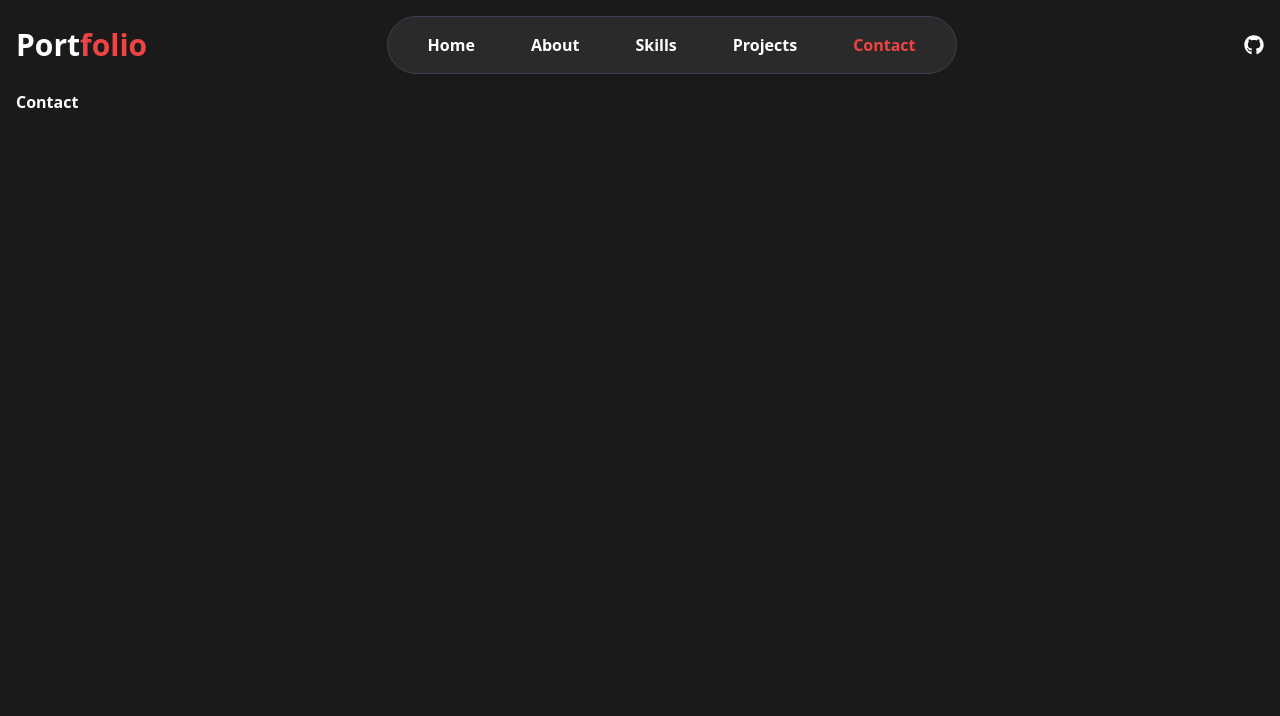
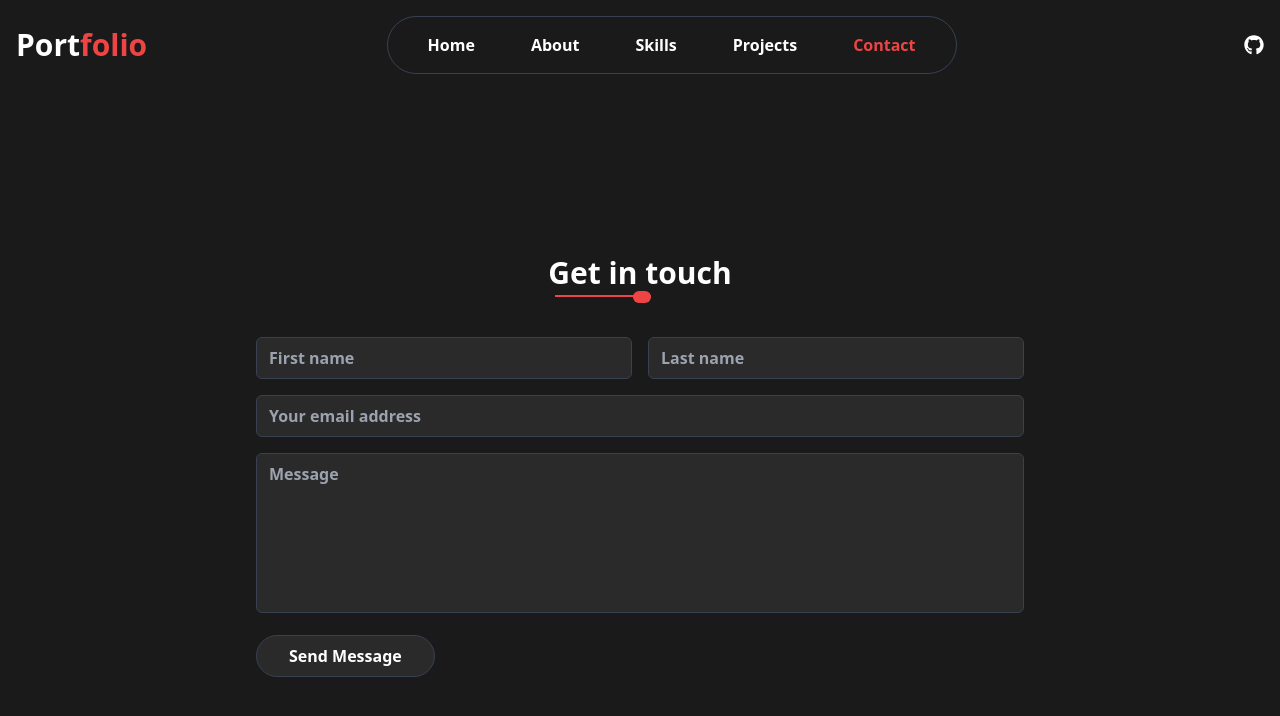
Before and after one commit to vivek3454/Portfolio, a React (Vite) app: page /contact in a window 1280 px wide. Shown: the top 716 px of the page. Built offline with nearby package versions, Linux system fonts and the light colour scheme; some icons are missing.

Commit message:
Added contact page

```diff
--- a/index.html
+++ b/index.html
@@ -2,7 +2,6 @@
 <html lang="en">
   <head>
     <meta charset="UTF-8" />
-    <link rel="icon" type="image/svg+xml" href="/vite.svg" />
     <meta name="viewport" content="width=device-width, initial-scale=1.0" />
     <title>Vivek | Portfolio</title>
   </head>
--- a/package.json
+++ b/package.json
@@ -10,8 +10,10 @@
     "preview": "vite preview"
   },
   "dependencies": {
+    "axios": "^1.5.1",
     "react": "^18.2.0",
     "react-dom": "^18.2.0",
+    "react-hot-toast": "^2.4.1",
     "react-icons": "^4.11.0",
     "react-router-dom": "^6.16.0",
     "react-type-animation": "^3.2.0"
--- a/src/App.jsx
+++ b/src/App.jsx
@@ -6,9 +6,11 @@ import About from "./pages/About";
 import Skills from "./pages/Skills";
 import Projects from "./pages/Projects";
 import Contact from "./pages/Contact";
+import { Toaster } from "react-hot-toast";
 
 const App = () => {
   return (
+    <>
       <BrowserRouter>
         <Navbar />
         <div className="container mx-auto px-4">
@@ -21,6 +23,11 @@ const App = () => {
           </Routes>
         </div>
       </BrowserRouter>
+      <Toaster
+        position="top-center"
+        reverseOrder={false}
+      />
+    </>
   );
 };
 
--- a/src/components/Navbar.jsx
+++ b/src/components/Navbar.jsx
@@ -2,6 +2,7 @@ import React, { useState } from "react";
 import { Link, useLocation } from "react-router-dom";
 import { FaGithub } from "react-icons/fa";
 import { MdMenu } from "react-icons/md";
+import { ImCross } from "react-icons/im";
 import { FaLinkedinIn } from "react-icons/fa6";
 
 const Navbar = () => {
@@ -12,17 +13,20 @@ const Navbar = () => {
         setIsMenuOpen(!isMenuOpen);
     };
     return (
-        <nav className="flex justify-between items-center py-4 sticky top-0 px-4 bg-[#1b1a1a] z-10">
+        <nav className="flex justify-between items-center max-w-7xl mx-auto p-4 sticky top-0 bg-[#1b1a1a] z-10">
             <div className="text-3xl font-extrabold flex-grow">
                 <Link to={"/"}>
                     Port<span className="text-red-500">folio</span>
                 </Link>
             </div>
             <div onClick={handleMenuOpenClose} className="lg:hidden inline">
+                {isMenuOpen?
+                <ImCross size={20} className="mr-1" />:
                 <MdMenu size={29} />
+            }
             </div>
-            <div className={`${isMenuOpen ? "flex" : "hidden"} transition-all duration-200 max-lg:bg-[#2a2a2a] absolute max-lg:py-4 lg:static top-[70px] max-lg:text-white right-0 transform lg:flex flex-col lg:flex-row lg:translate-x-0 flex-grow justify-between items-center`}>
-                <ul className="flex gap-4 lg:gap-14 bg-[#2a2a2a] lg:border border-gray-700 py-4 px-10 flex-col lg:flex-row rounded-none lg:rounded-full">
+            <div className={`${isMenuOpen ? "flex" : "hidden"} transition-all duration-200 max-lg:bg-[#1b1a1a] max-sm:w-full max-lg:shadow-md max-lg:shadow-black/50 absolute max-lg:py-4 lg:static top-[68px] max-lg:text-white right-0 transform lg:flex flex-col lg:flex-row lg:translate-x-0 flex-grow justify-between items-center`}>
+                <ul className="flex gap-4 lg:gap-14  lg:border border-gray-700 py-4 px-10 flex-col lg:flex-row rounded-none lg:rounded-full">
                     <Link
                         className={`hover:text-red-500 ${pathname === "/" ? "text-red-500" : "text-white"} transition-colors duration-200`}
                         to={"/"}
--- a/src/pages/About.jsx
+++ b/src/pages/About.jsx
@@ -9,8 +9,8 @@ const About = () => {
   return (
     <section className="py-10">
       <div className="flex flex-col items-center">
-        <h2 className="text-2xl text-center mb-1">About me</h2>
-        <div className="w-16 mr-12 h-[2px] bg-red-500 relative">
+        <h2 className="text-3xl text-center mb-1">About me</h2>
+        <div className="w-20 mr-[70px] h-[2px] bg-red-500 relative">
           <div className="bg-red-500 w-[18px] h-3 absolute -top-1 right-0 rounded-full"></div>
         </div>
       </div>
--- a/src/pages/Contact.jsx
+++ b/src/pages/Contact.jsx
@@ -1,8 +1,50 @@
-import React from "react";
+import axios from "axios";
+import React, { useState } from "react";
+import toast from "react-hot-toast";
 
 const Contact = () => {
+  const [userInfo, setUserInfo] = useState({ firstname: "", lastname: "", email: "", message: "" });
+
+  const handleOnChange = (e) => {
+    setUserInfo({ ...userInfo, [e.target.name]: e.target.value });
+  };
+
+  const handleOnSubmit = async (e) => {
+    e.preventDefault();
+    if (!userInfo.firstname || !userInfo.lastname || !userInfo.email || !userInfo.message) {
+      return toast.error("Please fill all fields");
+    }
+    toast.loading("Sending Message");
+    try {
+      await axios.post(import.meta.env.VITE_REACT_APP_BACKEND_URL, userInfo);
+      toast.dismiss();
+      toast.success("Message Sent Successfully!");
+      setUserInfo({ firstname: "", lastname: "", email: "", message: "" });
+    } catch (error) {
+      toast.dismiss();
+      toast.error(error.message);
+    }
+  };
   return (
-    <div>Contact</div>
+    <section className="py-10">
+      <div className="mt-6 flex flex-col gap-10 justify-center items-center h-[78vh]">
+        <div className="flex flex-col items-center">
+          <h2 className="text-3xl text-center mb-1">Get in touch</h2>
+          <div className="w-24 mr-[75px] h-[2px] bg-red-500 relative">
+            <div className="bg-red-500 w-[18px] h-3 absolute -top-1 right-0 rounded-full"></div>
+          </div>
+        </div>
+        <form onSubmit={handleOnSubmit} className="max-w-3xl w-full" >
+          <div className="w-full flex items-center flex-col md:flex-row gap-4">
+            <input onChange={handleOnChange} value={userInfo.firstname} type="text" name="firstname" className="bg-[#2a2a2a] hover:border-white focus:border-white transition-colors duration-200 py-2 px-3 rounded-md w-full md:w-[50%] border border-gray-700" placeholder="First name" />
+            <input onChange={handleOnChange} value={userInfo.lastname} type="text" name="lastname" className="bg-[#2a2a2a] hover:border-white focus:border-white transition-colors duration-200 py-2 px-3 rounded-md w-full md:w-[50%] border border-gray-700" placeholder="Last name" />
+          </div>
+          <input onChange={handleOnChange} value={userInfo.email} type="text" name="email" className="bg-[#2a2a2a] hover:border-white focus:border-white transition-colors duration-200 py-2 px-3 rounded-md w-full mt-4 border border-gray-700" placeholder="Your email address" />
+          <textarea onChange={handleOnChange} value={userInfo.message} type="text" name="message" className="bg-[#2a2a2a] hover:border-white focus:border-white transition-colors duration-200 resize-none py-2 px-3 rounded-md w-full h-40 mt-4 border border-gray-700" placeholder="Message" />
+          <button className="px-8 py-2 mt-4 bg-[#2a2a2a] hover:border-white focus:border-white hover:bg-white transition-colors duration-200 hover:text-black border border-gray-700 rounded-full">Send Message</button>
+        </form>
+      </div>
+    </section>
   );
 };
 
--- a/src/pages/Home.jsx
+++ b/src/pages/Home.jsx
@@ -10,7 +10,6 @@ const Home = () => {
         <h1 className="text-6xl">Hi I&apos;m Vivek Parde</h1>
         <TypeAnimation
           sequence={[
-            // Same substring at the start will only be typed once, initially
             "Full Stack Developer",
             1000,
             "React Enthusiastic",
@@ -31,7 +30,7 @@ const Home = () => {
       </div>
       <div>
         <div
-          className="bg-[#2a2a2a] max-w-2xl h-[500px] rounded-[90%_90%_45px_45px] p-2 shadow-lg shadow-gray-900">
+          className="bg-[#2a2a2a] max-w-md rounded-[90%_90%_45px_45px] p-2 shadow-lg shadow-gray-900">
           <img src={homeImg} className="w-full h-full rounded-[90%_90%_40px_40px]" alt="Home" />
         </div>
       </div>
```
Also changed, not shown: 2 other files (tests, documents, lock files or other folders). Lines whose indentation alone changed are shown as unchanged.
